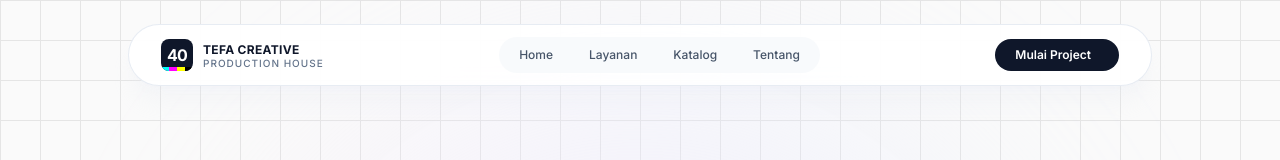
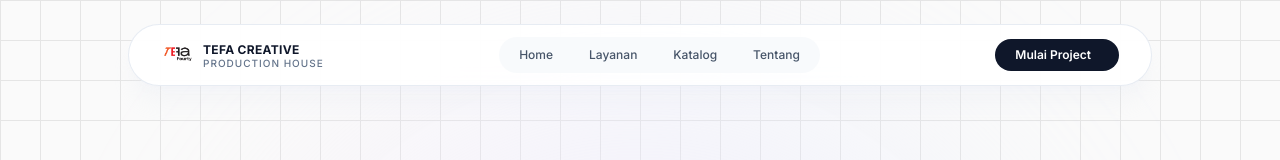
Before and after one commit to melvinputra/tefa-40, a plain HTML site: page index.html in a window 1280 px wide. Shown: the top 160 px of the page. Drawn offline with nearby package versions, Linux system fonts and the light colour scheme; some icons are missing.

Commit message:
Update index dan tambah assets

```diff
--- a/index.html
+++ b/index.html
@@ -59,16 +59,7 @@
         <nav class="bg-white/90 backdrop-blur-xl border border-slate-200/80 rounded-full shadow-xl shadow-slate-200/20 py-3 px-6 md:px-8 flex items-center justify-between gap-8 max-w-5xl w-full transition-all duration-300">
             <!-- Logo Area -->
             <a href="#" class="flex items-center gap-2.5 group">
-                <div class="relative w-8 h-8 bg-slate-900 rounded-lg flex items-center justify-center text-white font-bold tracking-tighter overflow-hidden">
-                    <span class="relative z-10">40</span>
-                    <!-- CMYK Identity Accent -->
-                    <div class="absolute bottom-0 left-0 right-0 h-1 flex">
-                        <div class="w-1/4 bg-[#00FFFF]"></div>
-                        <div class="w-1/4 bg-[#FF00FF]"></div>
-                        <div class="w-1/4 bg-[#FFFF00]"></div>
-                        <div class="w-1/4 bg-[#000000]"></div>
-                    </div>
-                </div>
+                <img src="assets/Asli.png" alt="TEFA Logo" class="h-8 w-auto object-contain">
                 <div class="flex flex-col leading-none">
                     <span class="text-xs font-bold tracking-wide text-slate-900">TEFA CREATIVE</span>
                     <span class="text-[10px] text-slate-500 font-medium tracking-widest uppercase">Production House</span>
@@ -425,7 +416,7 @@
         <div class="max-w-7xl mx-auto flex flex-col md:flex-row justify-between items-start gap-12 mb-16">
             <div class="max-w-sm">
                 <div class="flex items-center gap-2 mb-6">
-                    <div class="w-6 h-6 bg-slate-900 text-white flex items-center justify-center font-bold text-xs rounded">40</div>
+                    <img src="assets/Asli.png" alt="TEFA Logo" class="h-8 w-auto object-contain">
                     <span class="font-bold tracking-tight text-slate-900">TEFA SMKN 40 JKT</span>
                 </div>
                 <p class="text-sm text-slate-500 leading-relaxed mb-6">
```
Also changed, not shown: assets/Asli.png (added).
